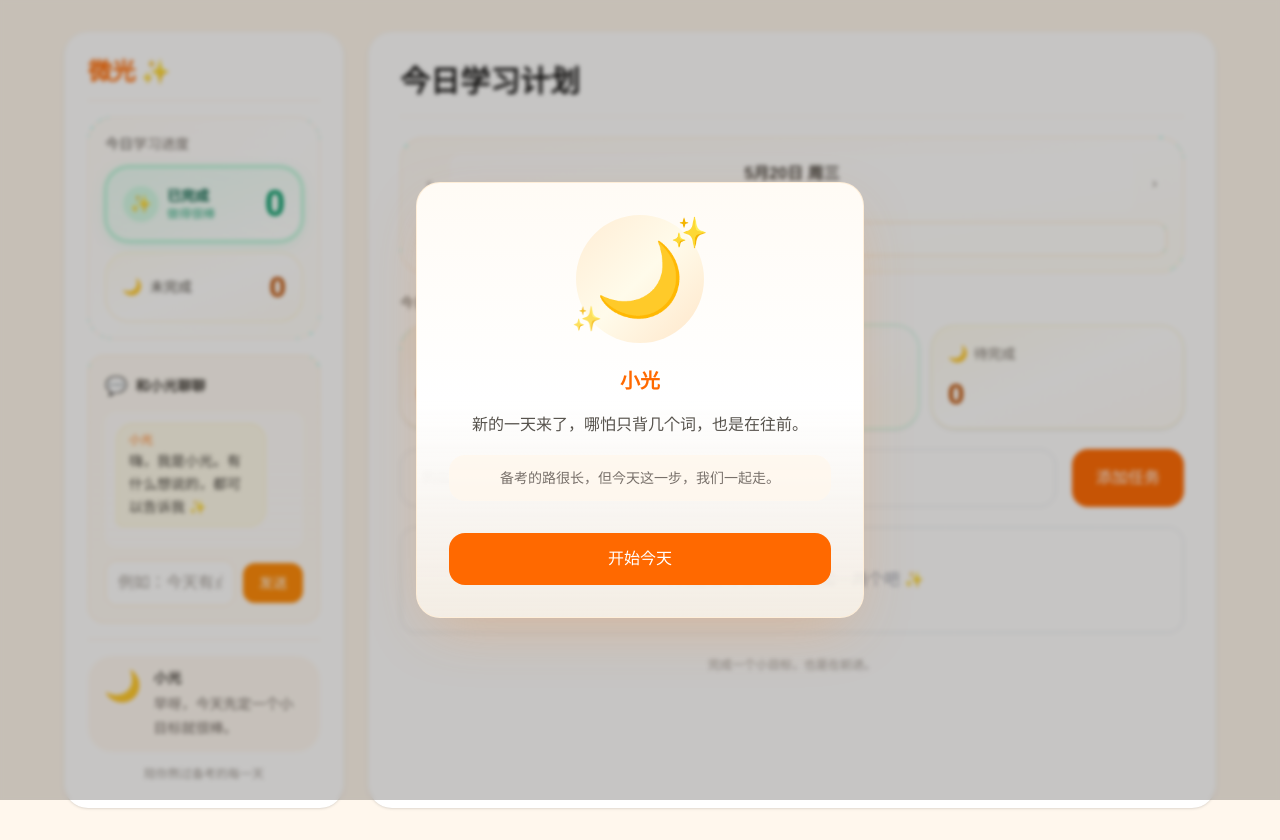
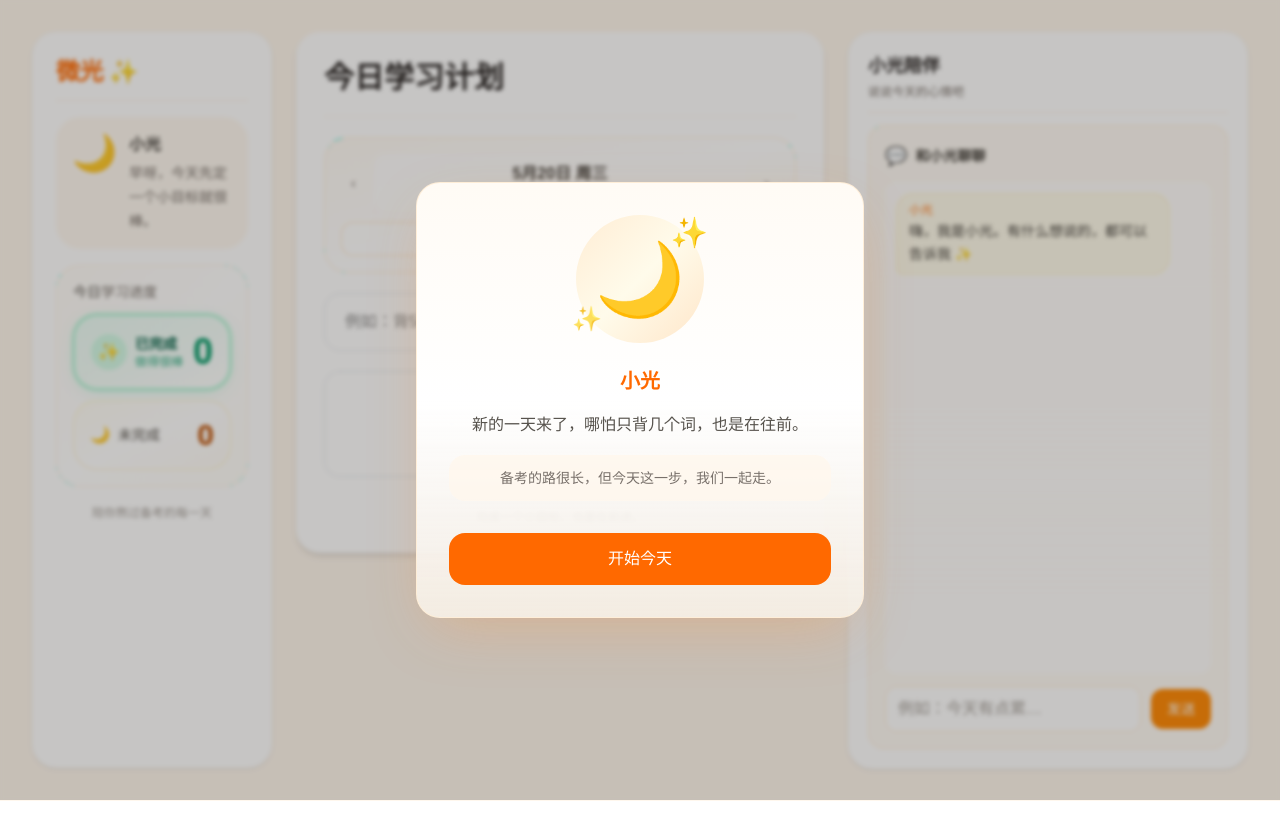
Before and after one commit to fc1213897-beep/weiguang-app, a Next.js app: page / in a window 1280 px wide. After the commit the page ends 801 px from the top, so only its background shows below. Built offline with nearby package versions, Linux system fonts and the light colour scheme.

Commit message:
优化pc页面

```diff
--- a/app/page.tsx
+++ b/app/page.tsx
@@ -1,12 +1,13 @@
 "use client";
 
 import { useEffect, useMemo, useState } from "react";
+import AIChat from "@/components/AIChat";
 import CharacterModal from "@/components/CharacterModal";
-import CompanionSidebar from "@/components/CompanionSidebar";
 import MobileTabNav, { type MobileTabId } from "@/components/MobileTabNav";
 import TaskInput from "@/components/TaskInput";
 import TaskList from "@/components/TaskList";
 import TaskStats from "@/components/TaskStats";
+import TimeGreeting from "@/components/TimeGreeting";
 import TodoCalendar from "@/components/TodoCalendar";
 import {
   loadFromStorage,
@@ -21,6 +22,9 @@ import {
   getTodayDateString,
   normalizeTaskItems,
 } from "@/lib/task-utils";
+
+const panelClass =
+  "rounded-2xl bg-white p-4 shadow-sm sm:rounded-3xl sm:p-6";
 
 export default function Home() {
   const [task, setTask] = useState("");
@@ -42,7 +46,6 @@ export default function Home() {
     [tasks, selectedDate]
   );
 
-  // 首次进入：客户端挂载后从 localStorage 恢复任务（兼容旧数据）
   useEffect(() => {
     const frameId = requestAnimationFrame(() => {
       const raw = loadFromStorage<unknown>(STORAGE_KEYS.tasks, []);
@@ -52,7 +55,6 @@ export default function Home() {
     return () => cancelAnimationFrame(frameId);
   }, []);
 
-  // 任务变化后写入 localStorage
   useEffect(() => {
     if (!storageReady) return;
     saveToStorage(STORAGE_KEYS.tasks, tasks);
@@ -95,34 +97,70 @@ export default function Home() {
     setTasks((prev) => prev.filter((item) => item.id !== id));
   }
 
+  /** 左栏：品牌、小光、今日进度（桌面端固定展示） */
+  const leftRail = (
+    <div className="flex h-full flex-col">
+      <header className="shrink-0 border-b border-orange-100/60 pb-3">
+        <h1 className="text-xl font-bold tracking-tight text-orange-500 lg:text-2xl">
+          微光 ✨
+        </h1>
+      </header>
+
+      <div className="mt-4 shrink-0 rounded-2xl bg-orange-50/80 px-3 py-3 sm:rounded-3xl sm:px-4 sm:py-4">
+        <div className="flex items-start gap-3">
+          <span className="text-3xl lg:text-4xl" aria-hidden>
+            🌙
+          </span>
+          <div className="min-w-0 flex-1">
+            <p className="font-semibold text-stone-700">小光</p>
+            <TimeGreeting className="mt-1 text-xs leading-5 text-stone-500 sm:text-sm sm:leading-6" />
+          </div>
+        </div>
+      </div>
+
+      <div className="mt-4 shrink-0">
+        <TaskStats
+          tasks={tasksForSelectedDate}
+          selectedDate={selectedDate}
+          variant="companion"
+        />
+      </div>
+
+      <p className="mt-auto hidden pt-4 text-center text-xs leading-5 text-stone-400 lg:block">
+        陪你熬过备考的每一天
+      </p>
+    </div>
+  );
+
+  /** 右栏 / 手机陪伴 Tab：聊天区 */
+  const chatPanel = (
+    <AIChat className="mt-0 flex h-full min-h-0 flex-col lg:min-h-[calc(100vh-11rem)]" />
+  );
+
   return (
     <main className="min-h-screen bg-[#FFF7ED] p-4 pb-20 sm:p-6 sm:pb-20 lg:p-8 lg:pb-8">
-      <div className="mx-auto grid max-w-6xl grid-cols-1 gap-4 lg:grid-cols-[280px_1fr] lg:gap-6">
-        {/* 左侧区域：桌面端常显；手机端仅在「小光陪伴」Tab */}
+      <div className="mx-auto grid max-w-7xl grid-cols-1 gap-4 lg:grid-cols-[minmax(200px,240px)_minmax(0,1fr)_minmax(300px,400px)] lg:items-start lg:gap-5 xl:max-w-[88rem] xl:grid-cols-[240px_minmax(0,1fr)_400px] xl:gap-6">
+        {/* 左栏：桌面常显 */}
         <aside
           className={[
-            "flex flex-col rounded-2xl bg-white p-4 shadow-sm sm:rounded-3xl sm:p-6 lg:min-h-[32rem]",
-            mobileTab === "companion" ? "flex" : "hidden",
-            "lg:flex",
+            panelClass,
+            "hidden flex-col lg:col-start-1 lg:row-start-1 lg:flex lg:sticky lg:top-8 lg:min-h-[calc(100vh-4rem)]",
           ].join(" ")}
         >
-          <CompanionSidebar
-            tasks={tasksForSelectedDate}
-            selectedDate={selectedDate}
-            className="min-h-0 flex-1"
-          />
+          {leftRail}
         </aside>
 
-        {/* 右侧区域：桌面端常显；手机端仅在「今日任务」Tab */}
+        {/* 中栏：任务主视觉；手机「今日任务」Tab */}
         <section
           className={[
-            "rounded-2xl bg-white p-4 shadow-sm sm:rounded-3xl sm:p-6 lg:p-8",
+            panelClass,
+            "lg:col-start-2 lg:row-start-1 lg:p-7 lg:shadow-md",
             mobileTab === "tasks" ? "block" : "hidden",
             "lg:block",
           ].join(" ")}
         >
-          <header className="border-b border-orange-50 pb-4">
-            <h2 className="text-2xl font-bold sm:text-3xl">
+          <header className="border-b border-orange-50 pb-4 lg:pb-5">
+            <h2 className="text-2xl font-bold text-stone-800 sm:text-3xl lg:text-[1.75rem] xl:text-3xl">
               {getPlanTitle(selectedDate)}
             </h2>
           </header>
@@ -135,10 +173,12 @@ export default function Home() {
             />
           </div>
 
-          <div className="mt-4 sm:mt-5">
+          {/* 手机端任务 Tab 内展示统计；桌面端已在左栏展示，避免重复 */}
+          <div className="mt-4 lg:hidden sm:mt-5">
             <TaskStats
               tasks={tasksForSelectedDate}
               selectedDate={selectedDate}
+              variant="companion"
             />
           </div>
 
@@ -156,10 +196,41 @@ export default function Home() {
             />
           </div>
 
-          <p className="mt-4 text-center text-xs text-stone-400 sm:mt-6">
+          <p className="mt-4 text-center text-xs text-stone-400 sm:mt-6 lg:mt-8">
             完成一个小目标，也是在前进。
           </p>
         </section>
+
+        {/* 右栏：桌面聊天区 */}
+        <aside
+          className={[
+            panelClass,
+            "hidden flex-col lg:col-start-3 lg:row-start-1 lg:flex lg:sticky lg:top-8 lg:min-h-[calc(100vh-4rem)] lg:p-5",
+          ].join(" ")}
+        >
+          <header className="mb-3 shrink-0 border-b border-orange-100/60 pb-3">
+            <h2 className="text-lg font-bold text-stone-800">小光陪伴</h2>
+            <p className="mt-1 text-xs text-stone-500">说说今天的心情吧</p>
+          </header>
+          <div className="flex min-h-0 flex-1 flex-col">{chatPanel}</div>
+        </aside>
+
+        {/* 手机「小光陪伴」Tab：左栏信息 + 聊天上下排列 */}
+        <aside
+          className={[
+            panelClass,
+            "flex flex-col gap-4 lg:hidden",
+            mobileTab === "companion" ? "flex" : "hidden",
+          ].join(" ")}
+        >
+          {leftRail}
+          <div className="border-t border-orange-100/60 pt-4">
+            <p className="mb-3 text-sm font-semibold text-stone-700">
+              和小光聊聊
+            </p>
+            {chatPanel}
+          </div>
+        </aside>
       </div>
 
       <MobileTabNav active={mobileTab} onChange={setMobileTab} />
--- a/components/AIChat.tsx
+++ b/components/AIChat.tsx
@@ -172,7 +172,7 @@ export default function AIChat({ className }: Props) {
 
       <div
         ref={listRef}
-        className="mb-3 min-h-[8.5rem] flex-1 space-y-2.5 overflow-y-auto rounded-xl bg-white/70 p-2.5 max-h-48 sm:max-h-56 lg:max-h-64 sm:p-3"
+        className="mb-3 min-h-[8.5rem] flex-1 space-y-2.5 overflow-y-auto rounded-xl bg-white/70 p-2.5 max-h-48 sm:max-h-56 sm:p-3 lg:max-h-none lg:min-h-[18rem]"
       >
         {messages.map((msg) => (
           <div
@@ -181,7 +181,7 @@ export default function AIChat({ className }: Props) {
           >
             <div
               className={[
-                "max-w-[92%] rounded-2xl px-3 py-2 text-sm leading-relaxed sm:max-w-[85%]",
+                "max-w-[92%] rounded-2xl px-3 py-2 text-sm leading-relaxed sm:max-w-[85%] lg:max-w-[90%]",
                 msg.role === "user"
                   ? "rounded-br-md bg-orange-400 text-white"
                   : "rounded-bl-md bg-amber-50 text-stone-700 ring-1 ring-amber-100/80",
@@ -201,7 +201,7 @@ export default function AIChat({ className }: Props) {
         )}
       </div>
 
-      <div className="shrink-0 flex flex-col gap-2 sm:flex-row sm:items-center">
+      <div className="shrink-0 flex flex-col gap-2 lg:flex-col lg:gap-2.5 xl:flex-row xl:items-center">
         <input
           className="w-full flex-1 rounded-xl border border-orange-100 bg-white px-3 py-2.5 text-sm outline-none placeholder:text-stone-400 focus:border-orange-300 disabled:opacity-60 sm:text-base"
           placeholder="例如：今天有点累…"
```
